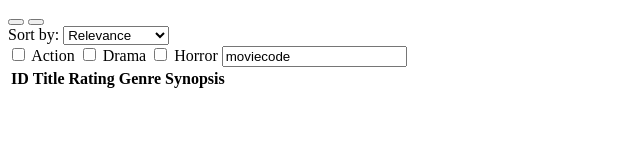
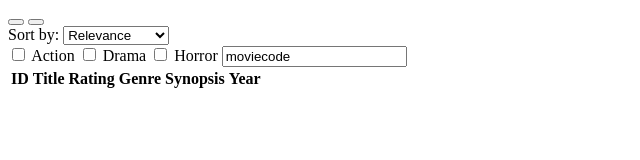
Before and after one commit to Bentelador/Sli, a plain HTML site: page main.html in a window 1280 px wide. Shown: the full height of the page, 0-640 px from the left. Drawn offline with Linux system fonts and the light colour scheme.

Commit message:
Update main.html

```diff
--- a/main.html
+++ b/main.html
@@ -29,6 +29,7 @@
                 <th>Rating</th>
                 <th>Genre</th>
                 <th>Synopsis</th>
+                <th>Year</th>
             </tr>
         </table>
         <script type="module" src="./jsmodule.js"></script>
```
